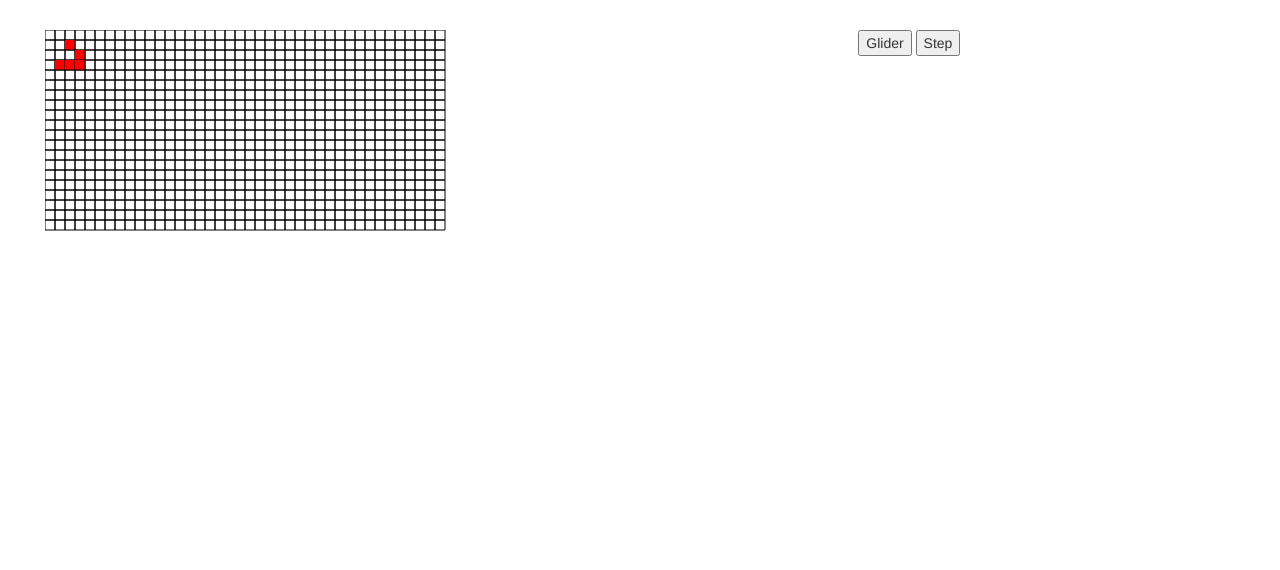
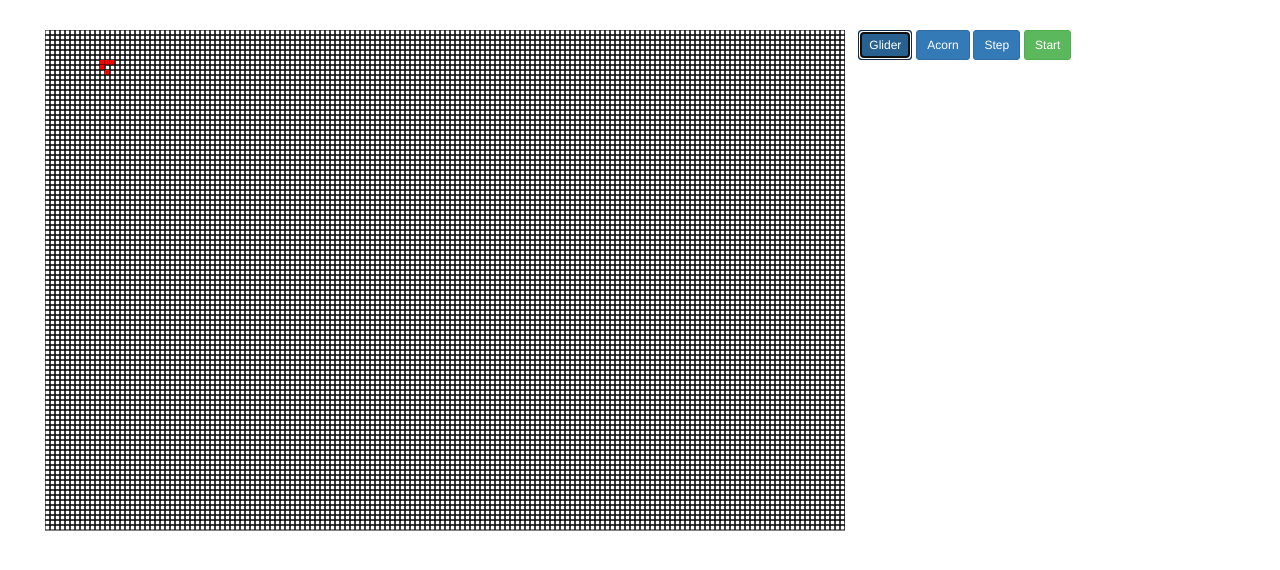
Before and after one commit to ttphan/GameOfLife, a plain HTML site: page index.html in a window 1280 px wide. Both pictures are taken after a click on the button "Glider". Drawn offline with nearby package versions, Linux system fonts and the light colour scheme.

Commit message:
Wraparound WIP, preparing for optimizations

```diff
--- a/index.html
+++ b/index.html
@@ -18,8 +18,10 @@
 				<canvas id="canvas" width="800px" height="600px"></canvas>
 			</div>
 			<div class="col-md-4">
-				<button onclick="glider()">Glider</button>
-				<button onclick="GAME.step()">Step</button>
+				<button class="btn btn-sm btn-primary" onclick="glider()">Glider</button>
+				<button class="btn btn-sm btn-primary" onclick="acorn()">Acorn</button>
+				<button class="btn btn-sm btn-primary" onclick="GAME.clickStep()">Step</button>
+				<button class="btn btn-sm btn-success" onclick="GAME.toggleRun()">Start</button>
 			</div>
 	</body>
 
--- a/js/main.js
+++ b/js/main.js
@@ -1,9 +1,9 @@
 $(function () {
   var canvas = $("#canvas")[0],
     context = canvas.getContext('2d'),
-    gridWidth = 40,
-    gridHeight = 20,
-    gridSize = 10;
+    gridWidth = 200,
+    gridHeight = 100,
+    gridSize = 5;
 
   GRID.init(gridWidth, gridHeight, gridSize);
 });
@@ -12,21 +12,37 @@ function randomPop() {
   var randomX = Math.floor(Math.random() * GRID.getWidth());
   var randomY = Math.floor(Math.random() * GRID.getHeight());
 
-  GRID.setCellPopulation(randomX, randomY, true);
+  GRID.cellPopulation(randomX, randomY, true);
 }
 
 function glider() {
-  GRID.setCellPopulation(2, 1, true);
-  GRID.setCellPopulation(3, 2, true);
-  GRID.setCellPopulation(1, 3, true);
-  GRID.setCellPopulation(2, 3, true);
-  GRID.setCellPopulation(3, 3, true);
+  // GRID.cellPopulation(12, 8, true);
+  // GRID.cellPopulation(13, 9, true);
+  // GRID.cellPopulation(11, 10, true);
+  // GRID.cellPopulation(12, 10, true);
+  // GRID.cellPopulation(13, 10, true);
+
+  GRID.cellPopulation(12, 8, true);
+  GRID.cellPopulation(11, 7, true);
+  GRID.cellPopulation(11, 6, true);
+  GRID.cellPopulation(12, 6, true);
+  GRID.cellPopulation(13, 6, true);
+}
+
+function acorn() {
+  GRID.cellPopulation(18, 8, true);
+  GRID.cellPopulation(20, 9, true);
+  GRID.cellPopulation(17, 10, true);
+  GRID.cellPopulation(18, 10, true);
+  GRID.cellPopulation(21, 10, true);
+  GRID.cellPopulation(22, 10, true);
+  GRID.cellPopulation(23, 10, true);
 }
 
 function draw() {
   var canvas = $("#canvas")[0],
     context = canvas.getContext('2d'),
-    gridPopulation = GRID.getGridPopulation(),
+    gridPopulation = GRID.gridPopulation(),
     width = GRID.getWidth(),
     height = GRID.getHeight(),
     size = GRID.getSize();
@@ -54,7 +70,8 @@ var GRID = (function () {
   var width,
     height,
     size,
-    gridPopulation = [];
+    gridPopulation = [],
+    wrapAround = true;
 
   return {
     init: function (gridWidth, gridHeight, gridSize) {
@@ -73,26 +90,32 @@ var GRID = (function () {
       draw();
     },
 
-    getGridPopulation: function () {
+    gridPopulation: function (grid) {
+      // Get
+      if (arguments.length < 1) {
         return gridPopulation;
-    },
-
-    setGridPopulation: function (grid) {
+      }
+      // Set
+      else {
         // Deep copy
-      gridPopulation = $.extend(true, [], grid);
+        gridPopulation = grid;
         width = gridPopulation.length;
         height = gridPopulation[0].length;
 
         draw();
+      }
     },
 
-    getCellPopulation: function (x, y) {
+    cellPopulation: function (x, y, status) {
+      // Get
+      if (arguments.length < 3) {
         return gridPopulation[x][y];
-    },
-
-    setCellPopulation: function (x, y, status) {
+      }
+      // Set
+      else {
         gridPopulation[x][y] = status;
         draw();
+      }
     },
 
     getWidth: function () {
@@ -105,6 +128,17 @@ var GRID = (function () {
 
     getSize: function () {
       return size;
+    },
+
+    wrapAround: function (bool) {
+      // Get
+      if (arguments.length < 1) {
+        return wrapAround;
+      }
+      // Set
+      else {
+        wrapAround = bool;
+      }
     }
   }
 
@@ -112,7 +146,9 @@ var GRID = (function () {
 
 var GAME = (function () {
   var generation = 0,
-    speed = 1;
+    speed = 1,
+    isRunning = false,
+    intervalId = undefined;
 
   return {
     currentGeneration: function () {
@@ -132,7 +168,7 @@ var GAME = (function () {
     },
 
     step: function () {
-      var population = GRID.getGridPopulation(),
+      var population = GRID.gridPopulation(),
         width = GRID.getWidth(),
         height = GRID.getHeight(),
         newGrid = [];
@@ -157,22 +193,32 @@ var GAME = (function () {
         }
       }
 
-      GRID.setGridPopulation(newGrid);
+      GRID.gridPopulation(newGrid);
       generation++;
     },
 
     livingNeighbours: function (x, y) {
       var amountOfNeighbours = 0,
-        population = GRID.getGridPopulation();
+        population = GRID.gridPopulation(),
+        width = GRID.getWidth(),
+        height = GRID.getHeight();
 
       for (var i = x - 1; i <= x + 1; i++) {
         for (var j = y - 1; j <= y + 1; j++) {
-          // Check if it is a legal spot
-          if (i >= 0 && j >= 0 && i < GRID.getWidth() && j <= GRID.getHeight()) {
+          // Check if it is a legal spot (unless wrap around, then skip test)
+          if (GRID.wrapAround() || (i >= 0 && j >= 0 && i < width && j <= GRID.getHeight())) {
             // Check if it is itself
             if (!(i == x && j == y)) {
-              // check if it is alive;
-              if (population[i][j]) {
+              // Take into account wrap around cells if applicable
+              var a = i,
+                b = j;
+              if (GRID.wrapAround()) {
+                a = (i + width) % width;
+                b = (j + height) % height;
+              }
+
+              // check if it is alive
+              if (population[a][b]) {
                 amountOfNeighbours++;
               }
             }
@@ -181,6 +227,25 @@ var GAME = (function () {
       }
 
       return amountOfNeighbours;
+    },
+
+    toggleRun: function () {
+      if (isRunning) {
+        clearInterval(intervalId);
+      } else {
+        intervalId = setInterval(GAME.step, 100);
+      }
+
+      isRunning = !isRunning;
+    },
+
+    clickStep: function () {
+      if (isRunning) {
+        clearInterval(intervalId);
+        isRunning = false;
+      }
+
+      GAME.step();
     }
   }
 })();
```
Also changed, not shown: jasmine/spec/GameSpec.js (+11 -11 lines), jasmine/spec/GridSpec.js (+12 -12 lines). Lines whose indentation alone changed are shown as unchanged.
